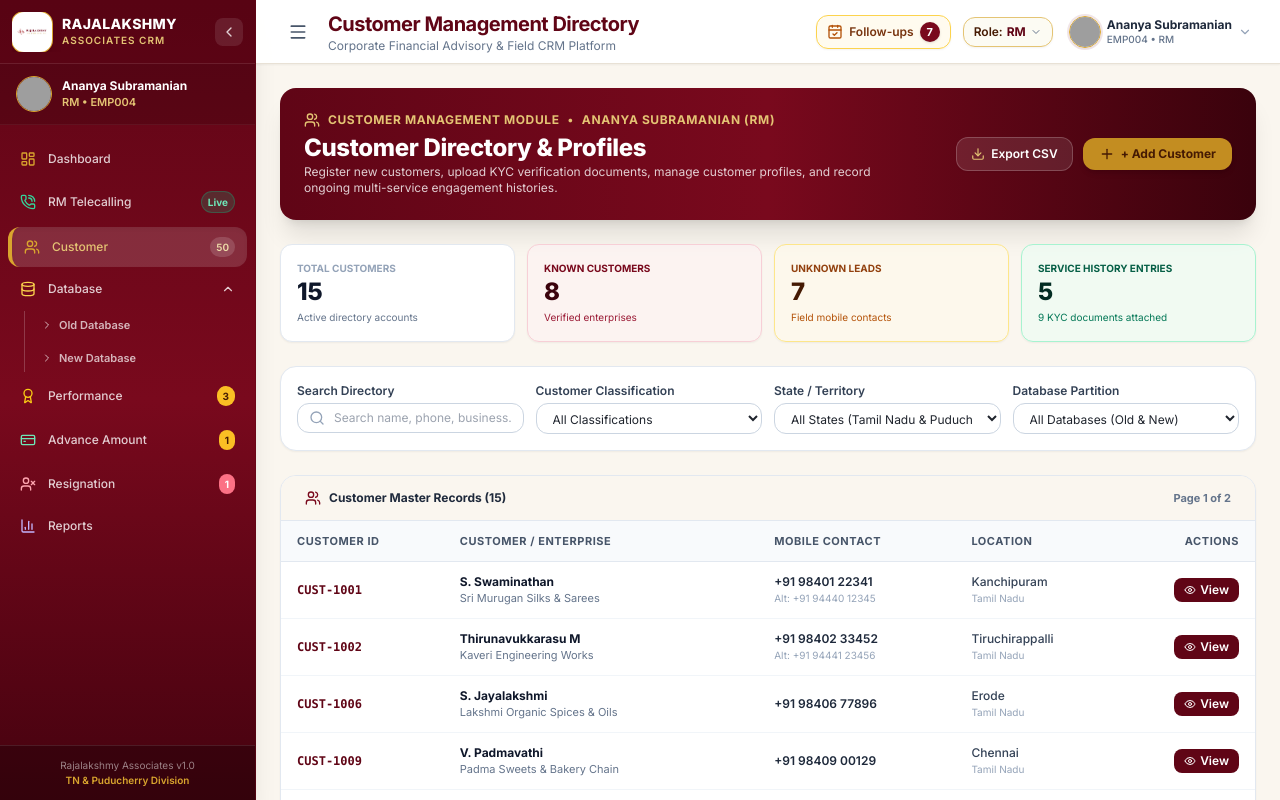
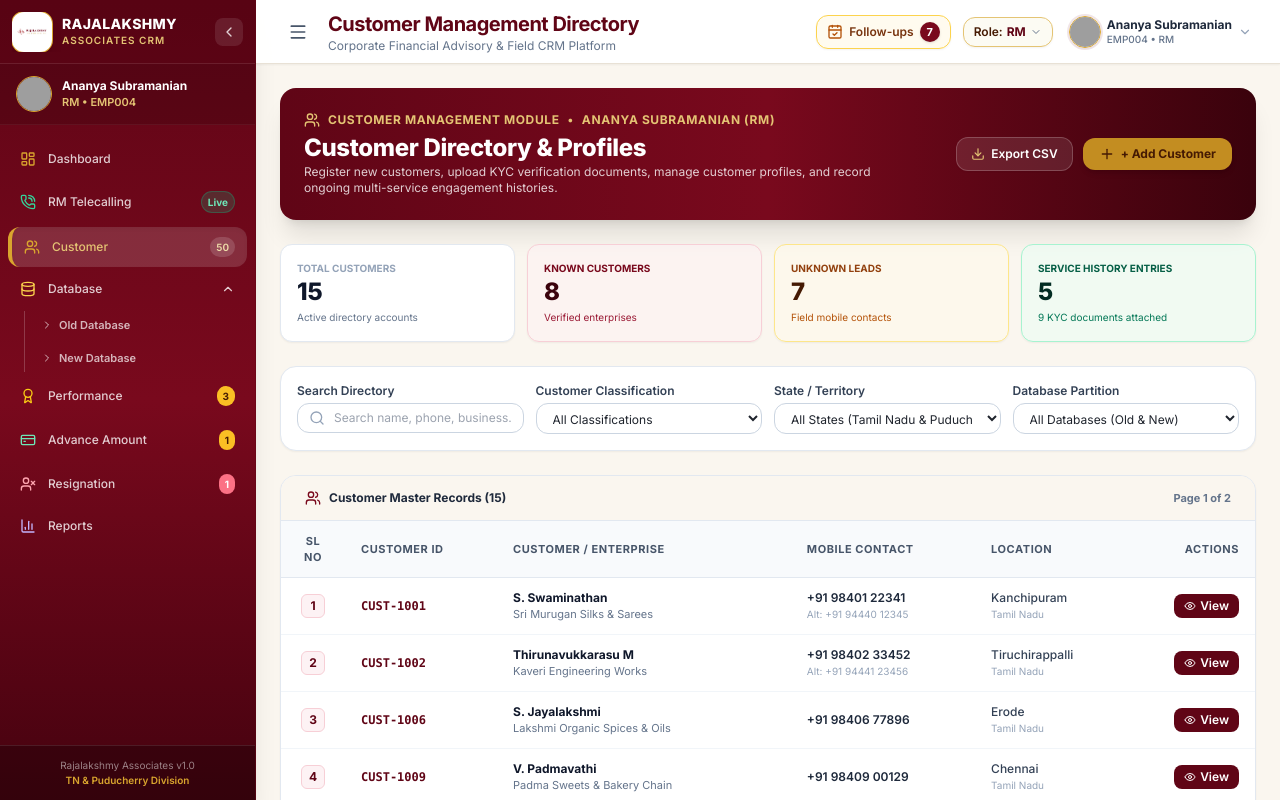
Before and after one commit to sivaathri/Rajalakshmy-Associates-CRM, a React (Vite) app: page /customers in a window 1280 px wide. Shown: the top 800 px of the page. Built offline with nearby package versions, Linux system fonts and the light colour scheme; grey boxes are pictures that could not be loaded.

Commit message:
Add Sl No column to Customer Master Records and Customer Database tables

```diff
--- a/src/pages/CustomerDatabasePage.jsx
+++ b/src/pages/CustomerDatabasePage.jsx
@@ -283,6 +283,7 @@ export const CustomerDatabasePage = () => {
           <table className="w-full text-left text-xs text-slate-700 min-w-[700px]">
             <thead className="bg-[#FAF6EF] text-[11px] font-bold uppercase tracking-wider text-slate-700 border-b border-slate-200">
               <tr>
+                <th className="px-4 py-3 text-center w-16">Sl No</th>
                 <th className="px-4 py-3">Customer ID</th>
                 {normalizedType === 'known' ? (
                   <>
@@ -305,16 +306,24 @@ export const CustomerDatabasePage = () => {
             <tbody className="divide-y divide-slate-100">
               {paginatedData.length === 0 ? (
                 <tr>
-                  <td colSpan={normalizedType === 'known' ? 8 : 6} className="text-center py-12 text-slate-400">
+                  <td colSpan={normalizedType === 'known' ? 9 : 7} className="text-center py-12 text-slate-400">
                     No customer records found matching the active filter criteria.
                   </td>
                 </tr>
               ) : (
-                paginatedData.map((cust) => (
-                  <tr key={cust.id} className="hover:bg-[#FAF6EF]/60 transition">
-                    <td className="px-4 py-3 font-mono font-bold text-burgundy-900">
-                      {cust.id}
-                    </td>
+                paginatedData.map((cust, idx) => {
+                  const slNo = (currentPage - 1) * itemsPerPage + idx + 1;
+                  return (
+                    <tr key={cust.id} className="hover:bg-[#FAF6EF]/60 transition">
+                      <td className="px-4 py-3 text-center">
+                        <span className="inline-flex items-center justify-center h-6 w-6 rounded-md bg-burgundy-50 border border-burgundy-200 text-burgundy-900 font-bold text-xs">
+                          {slNo}
+                        </span>
+                      </td>
+
+                      <td className="px-4 py-3 font-mono font-bold text-burgundy-900">
+                        {cust.id}
+                      </td>
 
                     {normalizedType === 'known' ? (
                       <>
@@ -382,8 +391,9 @@ export const CustomerDatabasePage = () => {
                       </div>
                     </td>
                   </tr>
-                ))
-              )}
+                );
+              })
+            )}
             </tbody>
           </table>
         </div>
--- a/src/pages/CustomerManagementPage.jsx
+++ b/src/pages/CustomerManagementPage.jsx
@@ -281,24 +281,32 @@ export const CustomerManagementPage = () => {
           <table className="w-full text-left text-xs text-slate-700 min-w-[850px]">
             <thead className="bg-slate-50 text-[11px] font-bold uppercase tracking-wider text-slate-600 border-b border-slate-200">
               <tr>
+                <th className="px-4 py-3 text-center w-16">Sl No</th>
                 <th className="px-4 py-3">Customer ID</th>
                 <th className="px-4 py-3">Customer / Enterprise</th>
                 <th className="px-4 py-3">Mobile Contact</th>
                 <th className="px-4 py-3">Location</th>
-
                 <th className="px-4 py-3 text-right">Actions</th>
               </tr>
             </thead>
             <tbody className="divide-y divide-slate-100">
               {paginatedData.length === 0 ? (
                 <tr>
-                  <td colSpan={8} className="py-12 text-center text-slate-400 italic">
+                  <td colSpan={6} className="py-12 text-center text-slate-400 italic">
                     No customers found matching your filter criteria.
                   </td>
                 </tr>
               ) : (
-                paginatedData.map(c => (
+                paginatedData.map((c, idx) => {
+                  const slNo = (currentPage - 1) * itemsPerPage + idx + 1;
+                  return (
                     <tr key={c.id} className="hover:bg-[#FAF6EF]/60 transition">
+                      <td className="px-4 py-3 text-center">
+                        <span className="inline-flex items-center justify-center h-6 w-6 rounded-md bg-burgundy-50 border border-burgundy-200 text-burgundy-900 font-bold text-xs">
+                          {slNo}
+                        </span>
+                      </td>
+
                       <td className="px-4 py-3 font-mono font-bold text-burgundy-900">{c.id}</td>
 
                       <td className="px-4 py-3">
@@ -318,16 +326,8 @@ export const CustomerManagementPage = () => {
                         <span className="text-[10px] text-slate-400 block">{c.state}</span>
                       </td>
 
-
-
-
-
-
-
                       <td className="px-4 py-3 text-right">
                         <div className="flex items-center justify-end gap-1.5">
-
-
                           <button
                             onClick={() => setSelectedCustomer(c)}
                             className="flex items-center gap-1 px-2.5 py-1 text-xs font-semibold rounded-lg bg-burgundy-900 text-white hover:bg-burgundy-800 transition"
@@ -339,7 +339,8 @@ export const CustomerManagementPage = () => {
                         </div>
                       </td>
                     </tr>
-                ))
+                  );
+                })
               )}
             </tbody>
           </table>
```
Lines whose indentation alone changed are shown as unchanged.
